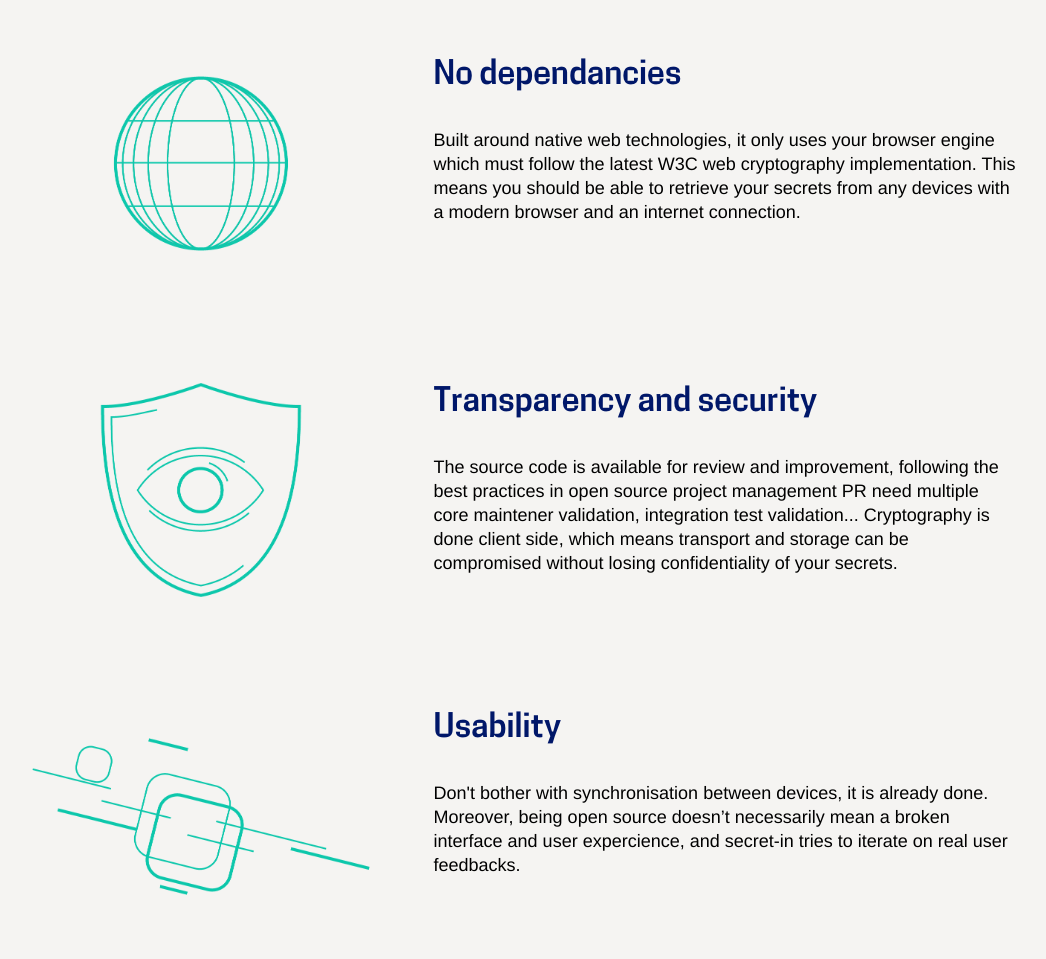
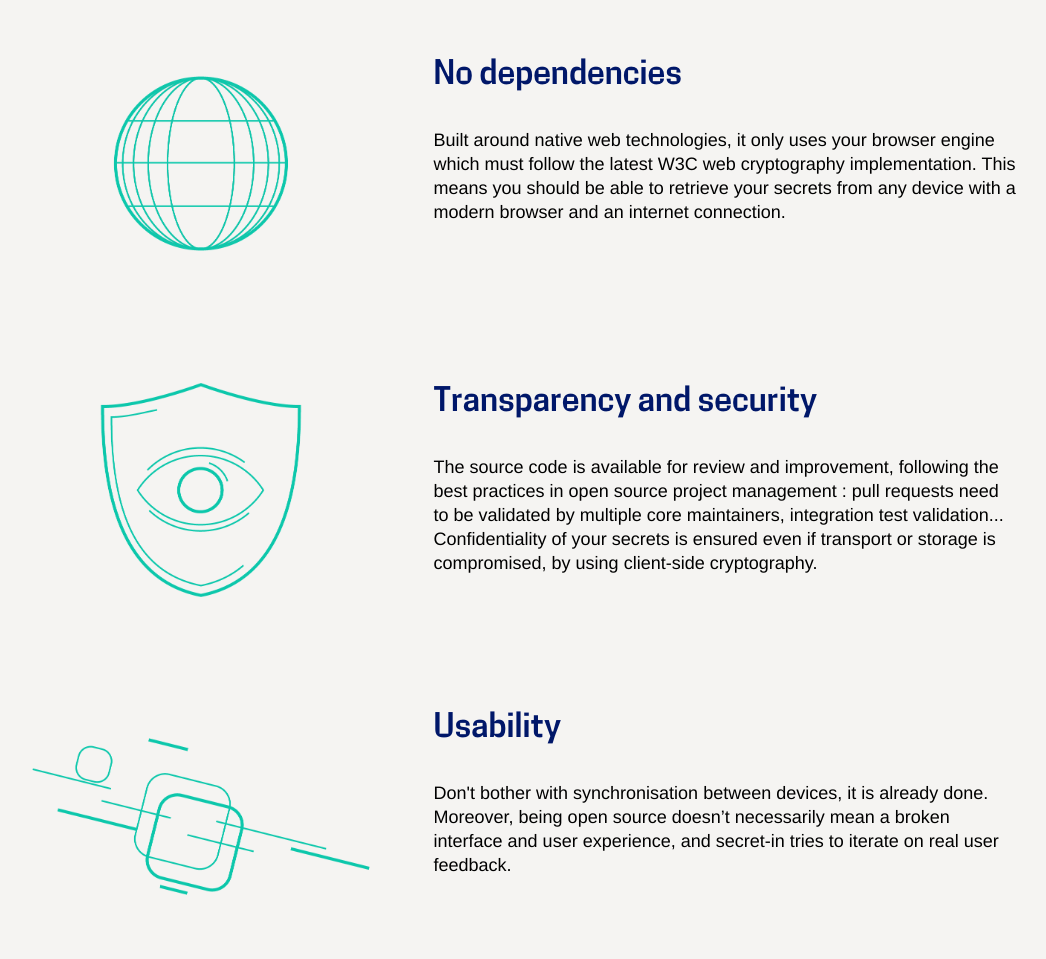
Before and after one commit to secretin/secretin-website, a plain HTML site: page index.html in a window 1280 px wide. Shown: the part 480-1439 px from the top of the page, without its empty margins (64-1110 px from the left). Drawn offline with nearby package versions, Linux system fonts and the light colour scheme.

Commit message:
phrasiiiing

```diff
--- a/index.html
+++ b/index.html
@@ -31,10 +31,10 @@
       <article>
         <img src="assets/web.png" alt="">
         <div class="content-text">
-          <h3>No dependancies</h3>
+          <h3>No dependencies</h3>
           <p>Built around native web technologies,
     it only uses your browser engine which must follow the latest W3C web cryptography implementation.
-    This means you should be able to retrieve your secrets from any devices with a modern browser and an internet connection.</p>
+    This means you should be able to retrieve your secrets from any device with a modern browser and an internet connection.</p>
         </div>
 
         </article>
@@ -43,9 +43,8 @@
           <img src="assets/security.png" alt="">
           <div class="content-text">
             <h3>Transparency and security</h3>
-            <p>The source code is available for review and improvement, following the best practices in open source project management
-PR need multiple core maintener validation, integration test validation...
-Cryptography is done client side, which means transport and storage can be compromised without losing confidentiality of your secrets.</p>
+            <p>The source code is available for review and improvement, following the best practices in open source project management : pull requests need to be validated by multiple core maintainers, integration test validation...
+Confidentiality of your secrets is ensured even if transport or storage is compromised, by using client-side cryptography.</p>
         </div>
           </article>
 
@@ -54,7 +53,7 @@ Cryptography is done client side, which means transport and storage can be compr
             <div class="content-text">
               <h3>Usability</h3>
               <p>Don't bother with synchronisation between devices, it is already done.
-Moreover, being open source doesn’t necessarily mean a broken interface and user expercience, and secret-in tries to iterate on real user feedbacks.
+Moreover, being open source doesn’t necessarily mean a broken interface and user experience, and secret-in tries to iterate on real user feedback.
               </p>
             </div>
             </article>
@@ -73,8 +72,8 @@ No super admin here. Every user is the manager of his own secrets.
                 <img src="assets/team.png" alt="">
                 <div class="content-text">
                   <h3>Team orientation</h3>
-                  <p>An easy to read documentation, that you can self-host.
-Team members actions are traceable on the server side, which allows better control and management. Don’t worry, team members only can decrypt these logs.
+                  <p>You can host your own secret-in server thanks to an easy to read documentation.
+Team members actions are traceable on the server side, which allows better control and management. Don’t worry, only team members can decrypt these logs.
 If a team member unfortunately leaves, you can know which secrets are involved and change them easily.
                   </p>
                 </div>
```
